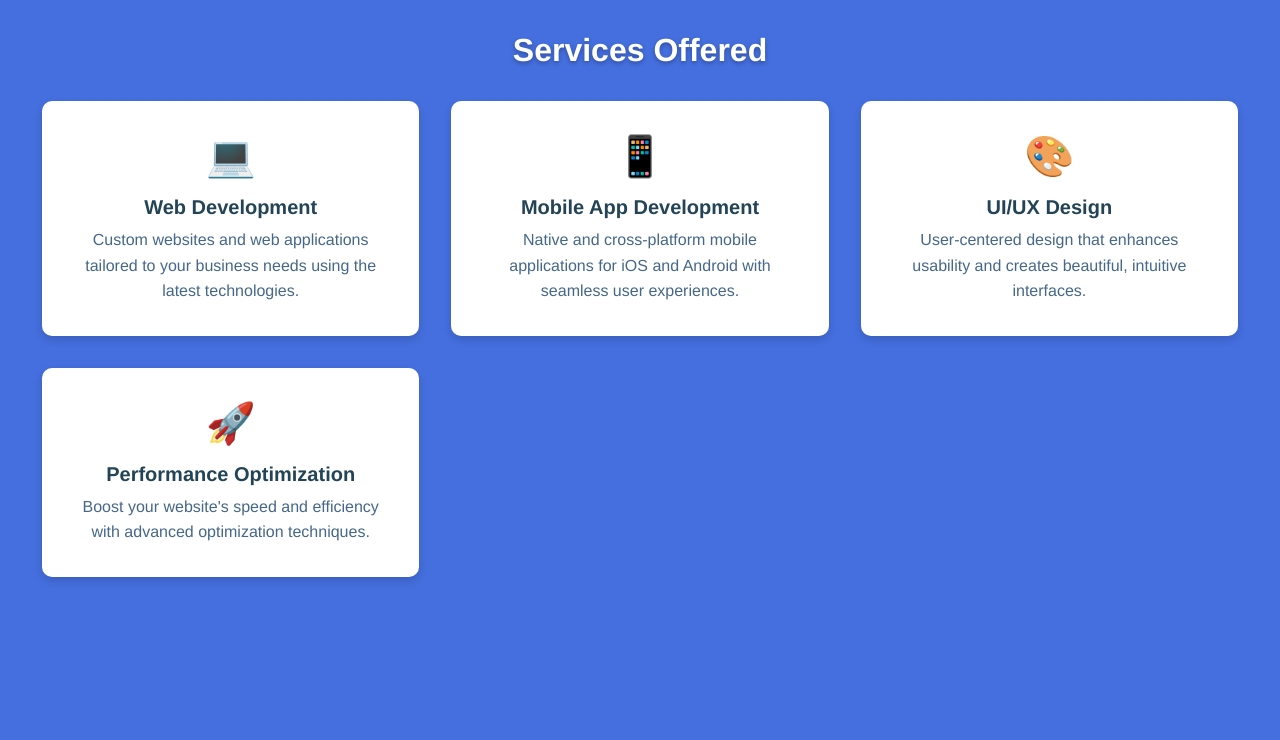
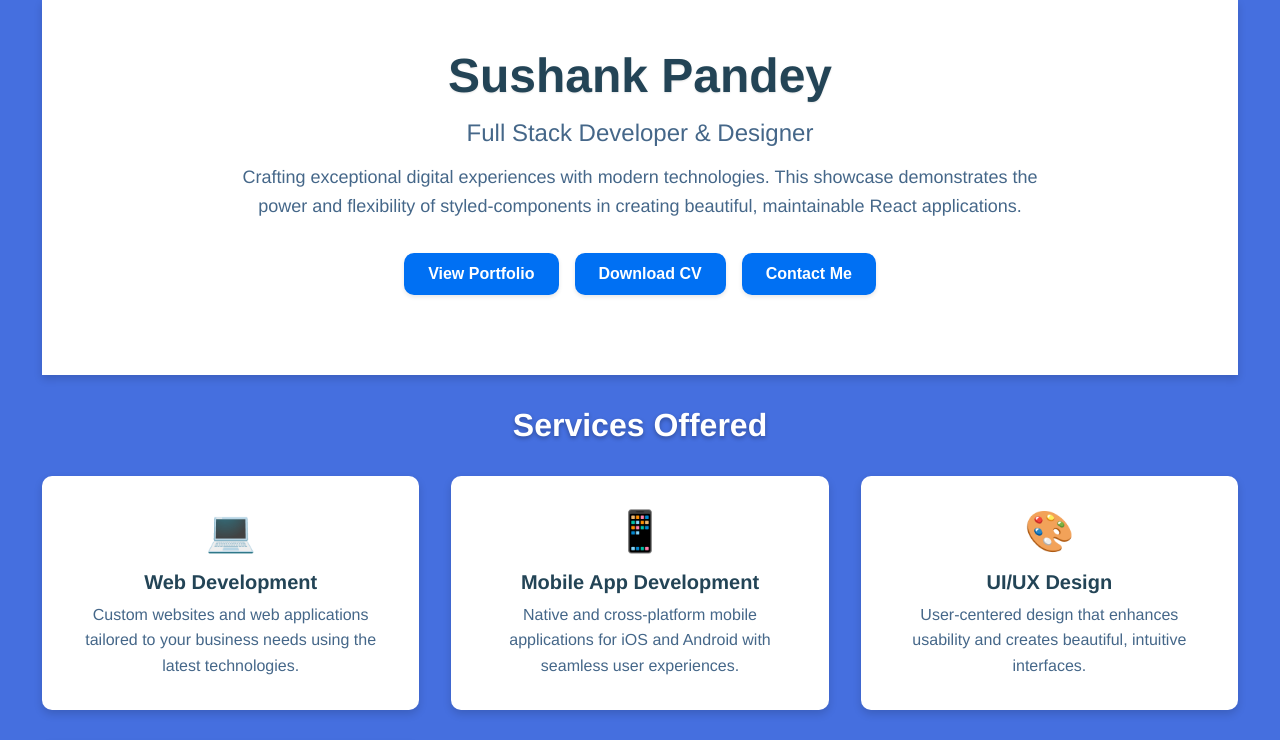
Before and after one commit to sushankpp/NextJs-Practice, a Next.js app: page / in a window 1280 px wide. Shown: the top 740 px of the page. Built offline with nearby package versions, Linux system fonts and the light colour scheme.

Commit message:
feat: add header section

```diff
--- /dev/null
+++ b/src/app/components/Header.tsx
@@ -0,0 +1,30 @@
+import {
+  HeaderContainer,
+  Title,
+  Subtitle,
+  Description,
+  ButtonGroup,
+} from "../styles/HeaderStyle";
+import { Button } from "../styles/ContainerStyle";
+
+export default function Header({
+  title = "Sushank Pandey",
+  subTitle = "Full Stack Developer & Designer",
+  description = "Crafting exceptional digital experiences with modern technologies. This showcase demonstrates the power and flexibility of styled-components in creating beautiful, maintainable React applications.",
+  buttonText = "View Portfolio",
+  buttonSecondaryText = "Download CV",
+  buttonAccentText = "Contact Me",
+}) {
+  return (
+    <HeaderContainer>
+      <Title>{title}</Title>
+      <Subtitle>{subTitle}</Subtitle>
+      <Description>{description}</Description>
+      <ButtonGroup>
+        <Button>{buttonText}</Button>
+        <Button>{buttonSecondaryText}</Button>
+        <Button>{buttonAccentText}</Button>
+      </ButtonGroup>
+    </HeaderContainer>
+  );
+}
--- a/src/app/page.tsx
+++ b/src/app/page.tsx
@@ -1,4 +1,5 @@
 "use client";
+import Header from "./components/Header";
 import ServicesSection from "./components/Serives";
 import { Container } from "./styles/ContainerStyle";
 import { GlobalStyle } from "./styles/GlobalStyle";
@@ -10,6 +11,7 @@ export default function Home() {
     <ThemeProvider theme={theme}>
       <GlobalStyle />
       <Container>
+        <Header />
         <ServicesSection />
       </Container>
     </ThemeProvider>
--- a/src/app/styles/ContainerStyle.tsx
+++ b/src/app/styles/ContainerStyle.tsx
@@ -9,31 +9,31 @@ export const Container = styled.div`
 `;
 
 export const Section = styled.section`
-  margin: ${(props) => props.theme.spacing.large} 0 0;
+  margin: ${({ theme }) => theme.spacing.large} 0 0;
 `;
 
 export const SectionTitle = styled.h2`
   font-size: 2rem;
-  color: ${(props) => props.theme.colors.white};
+  color: ${({ theme }) => theme.colors.white};
   text-align: center;
-  margin-bottom: ${(props) => props.theme.spacing.large};
+  margin-bottom: ${({ theme }) => theme.spacing.large};
   text-shadow: 0 2px 4px rgba(0, 0, 0, 0.3);
 `;
 
 export const Button = styled.button`
-  background: ${(props) => props.theme.colors.primary};
-  color: ${(props) => props.theme.colors.white};
+  background: ${({ theme }) => theme.colors.primary};
+  color: ${({ theme }) => theme.colors.white};
   border: none;
-  border-radius: ${(props) => props.theme.borderRadius};
+  border-radius: ${({ theme }) => theme.borderRadius};
   padding: 12px 24px;
   font-size: 1rem;
   font-weight: 600;
   cursor: pointer;
   transition: all 0.3s ease;
-  box-shadow: ${(props) => props.theme.shadows.small};
+  box-shadow: ${({ theme }) => theme.shadows.small};
 
   &:hover {
     transform: translateY(-2px);
-    box-shadow: ${(props) => props.theme.shadows.medium};
+    box-shadow: ${({ theme }) => theme.shadows.medium};
   }
 `;
--- a/src/app/styles/GlobalStyle.tsx
+++ b/src/app/styles/GlobalStyle.tsx
@@ -1,11 +1,11 @@
-import { createGlobalStyle } from 'styled-components';
+import { createGlobalStyle } from "styled-components";
 
 export const GlobalStyle = createGlobalStyle`
   body {
     margin: 0;
     padding: 0;
-    font-family: ${(props) => props.theme.fonts.sans};
-    background-color: ${(props) => props.theme.colors.background};
-    color: ${(props) => props.theme.colors.secondary};
+    font-family: ${({ theme: { fonts } }) => fonts.sans};
+    background-color: ${({ theme: { colors } }) => colors.background};
+        color: ${({ theme: { colors } }) => colors.secondary};
   }
 `;
--- /dev/null
+++ b/src/app/styles/HeaderStyle.tsx
@@ -0,0 +1,46 @@
+import styled from "styled-components";
+
+export const HeaderContainer = styled.header`
+  background: ${({ theme }) => theme.colors.white};
+  padding: ${({ theme }) => theme.spacing.xl};
+  box-shadow: ${({ theme }) => theme.shadows.medium};
+  text-align: center;
+`;
+
+export const Title = styled.h1`
+  font-size: 3rem;
+  font-weight: 700;
+  color: ${({ theme }) => theme.colors.title};
+  text-shadow: 0 1px 2px rgba(0, 0, 0, 0.1);
+  margin: 0 0 16px;
+
+  @media (max-width: 768px) {
+    font-size: 2rem;
+  }
+`;
+
+export const Subtitle = styled.h2`
+  font-size: 1.5rem;
+  color: ${({ theme }) => theme.colors.description};
+  margin-bottom: ${({ theme }) => theme.spacing.medium};
+  font-weight: 400;
+`;
+
+export const Description = styled.p`
+  font-size: 1.125rem;
+  color: ${({ theme }) => theme.colors.description};
+  line-height: 1.6;
+  margin: 0 0 32px;
+  max-width: 800px;
+  text-align: center;
+  margin-left: auto;
+  margin-right: auto;
+`;
+
+export const ButtonGroup = styled.div`
+  display: flex;
+  gap: ${({ theme: { spacing } }) => spacing.medium};
+  justify-content: center;
+  flex-wrap: wrap;
+  margin: ${({ theme: { spacing } }) => spacing.large} 0;
+`;
```
